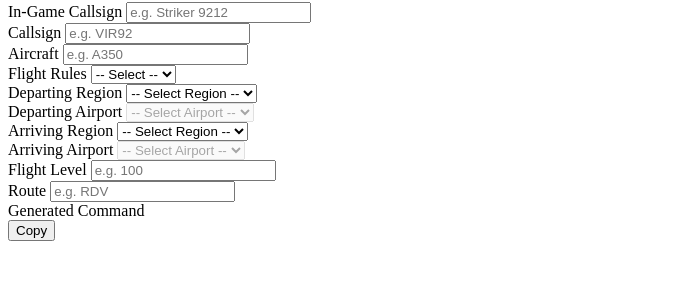
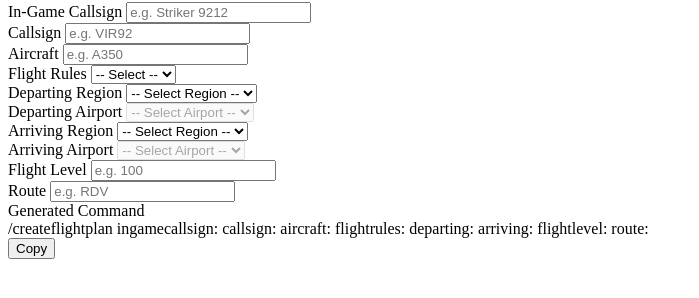
Before and after one commit to firstofakind935-dev/atc24-overlay, a plain HTML site: page index.html in a window 1280 px wide. Shown: the part 78-376 px from the top of the page, without its empty margins (0-699 px from the left). Drawn offline with Linux system fonts and the light colour scheme.

Commit message:
feat: add live command generation

```diff
--- a/index.html
+++ b/index.html
@@ -165,7 +165,41 @@
     depRegionEl.addEventListener("change", () => populateAirports(depRegionEl, depAirportEl));
     arrRegionEl.addEventListener("change", () => populateAirports(arrRegionEl, arrAirportEl));
 
-    // placeholders for Tasks 4–5
+    const ingameCallsignEl = document.getElementById("ingame-callsign");
+    const callsignEl = document.getElementById("callsign");
+    const aircraftEl = document.getElementById("aircraft");
+    const flightRulesEl = document.getElementById("flight-rules");
+    const flightLevelEl = document.getElementById("flight-level");
+    const routeEl = document.getElementById("route");
+    const commandOutputEl = document.getElementById("command-output");
+
+    function buildCommand() {
+      const ingameCallsign = ingameCallsignEl.value;
+      const callsign = callsignEl.value;
+      const aircraft = aircraftEl.value;
+      const flightRules = flightRulesEl.value;
+      const departing = depAirportEl.value;
+      const arriving = arrAirportEl.value;
+      const flightLevel = flightLevelEl.value;
+      const route = routeEl.value;
+
+      return `/createflightplan ingamecallsign:${ingameCallsign} callsign:${callsign} aircraft:${aircraft} flightrules:${flightRules} departing:${departing} arriving:${arriving} flightlevel:${flightLevel} route:${route}`;
+    }
+
+    function updateCommand() {
+      commandOutputEl.textContent = buildCommand();
+    }
+
+    [ingameCallsignEl, callsignEl, aircraftEl, flightRulesEl,
+     depAirportEl, arrAirportEl, flightLevelEl, routeEl
+    ].forEach(el => el.addEventListener("input", updateCommand));
+
+    [depAirportEl, arrAirportEl, flightRulesEl
+    ].forEach(el => el.addEventListener("change", updateCommand));
+
+    updateCommand();
+
+    // placeholder for Task 5
   </script>
 </body>
 </html>
```
